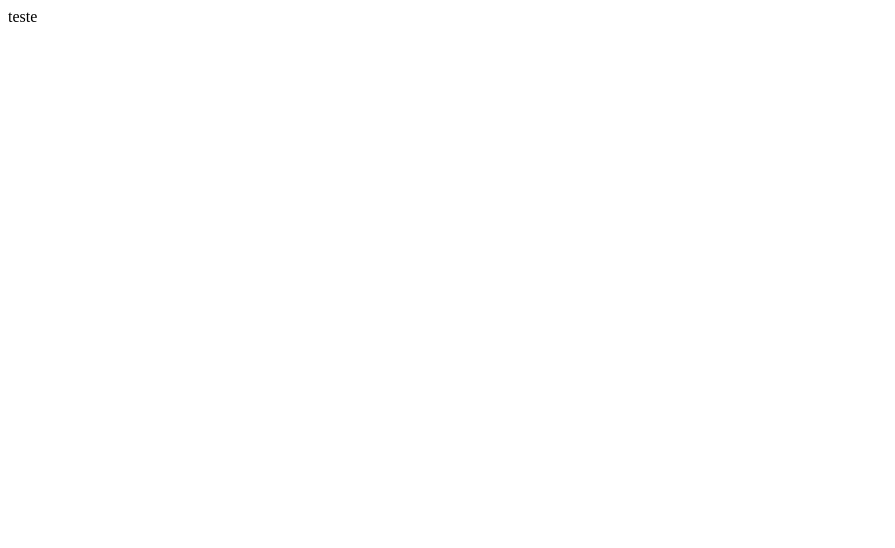
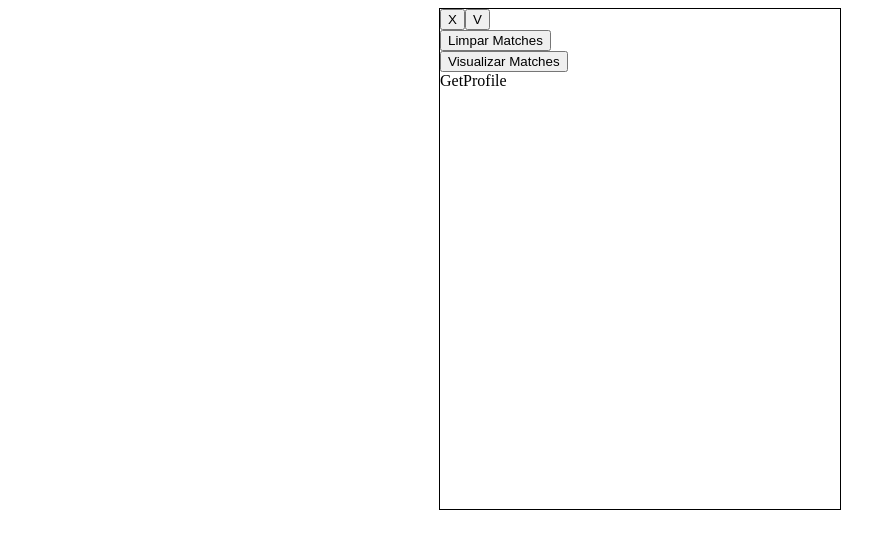
Before and after one commit to future4code/Igor-Artagnan, a React (Create React App) app in the folder semana8/Astromatch/astromatch/: page / in a window 1280 px wide. Shown: the top 548 px of the page, without its empty margins (0-895 px from the left). Built offline with nearby package versions, Linux system fonts and the light colour scheme.

Commit message:
Criação dos componentes funcionais

```diff
--- a/semana8/Astromatch/astromatch/src/App.jsx
+++ /dev/null
@@ -1,14 +0,0 @@
-import React from 'react'
-
-
-function App() {
-  return (
-    <div>
-      teste
-    </div>
-  )
-  }
-
-
-
-export default App;
--- /dev/null
+++ b/semana8/Astromatch/astromatch/src/Page/App.jsx
@@ -0,0 +1,22 @@
+import React from 'react'
+import ChoosePerson from '../components/ChoosePerson/ChoosePerson'
+import Clear from '../components/Clear/Clear'
+import GetMatches from '../components/GetMatches/GetMatches'
+import GetProfile from '../components/GetProfile/GetProfile'
+import {Container} from './styled'
+
+
+function App() {
+  return (
+    <Container>
+      <ChoosePerson/>
+      <Clear/>
+      <GetMatches/>
+      <GetProfile/>
+    </Container>
+  )
+  }
+
+
+
+export default App;
--- /dev/null
+++ b/semana8/Astromatch/astromatch/src/Page/styled.js
@@ -0,0 +1,11 @@
+import styled from 'styled-components'
+
+const Container = styled.div`
+border: 1px solid black;
+width: 400px;
+height: 500px;
+margin: auto
+
+`
+
+export {Container}
--- a/semana8/Astromatch/astromatch/src/components/ChoosePerson/ChoosePerson.jsx
+++ b/semana8/Astromatch/astromatch/src/components/ChoosePerson/ChoosePerson.jsx
@@ -0,0 +1,15 @@
+import React from 'react'
+
+function ChoosePerson() {
+    return (
+        <div>
+            <button>X</button>
+            <button>V</button>
+
+        </div>
+    )
+}
+
+
+
+export default ChoosePerson;
--- a/semana8/Astromatch/astromatch/src/components/Clear/Clear.jsx
+++ b/semana8/Astromatch/astromatch/src/components/Clear/Clear.jsx
@@ -0,0 +1,13 @@
+import React from 'react'
+
+function Clear() {
+    return (
+        <div>
+            <button> Limpar Matches</button>
+        </div>
+    )
+}
+
+
+
+export default Clear;
--- a/semana8/Astromatch/astromatch/src/components/GetMatches/GetMatches.jsx
+++ b/semana8/Astromatch/astromatch/src/components/GetMatches/GetMatches.jsx
@@ -0,0 +1,13 @@
+import React from 'react'
+
+function GetMatches() {
+    return (
+        <div>
+            <button>Visualizar Matches</button>
+        </div>
+    )
+}
+
+
+
+export default GetMatches;
--- a/semana8/Astromatch/astromatch/src/components/GetProfile/GetProfile.jsx
+++ b/semana8/Astromatch/astromatch/src/components/GetProfile/GetProfile.jsx
@@ -0,0 +1,13 @@
+import React from 'react'
+
+function GetProfile() {
+    return (
+        <div>
+            GetProfile
+        </div>
+    )
+}
+
+
+
+export default GetProfile;
--- a/semana8/Astromatch/astromatch/src/index.js
+++ b/semana8/Astromatch/astromatch/src/index.js
@@ -1,6 +1,6 @@
 import React from 'react';
 import ReactDOM from 'react-dom';
-import App from './App.jsx';
+import App from './Page/App.jsx'
 
 
 ReactDOM.render(
```
